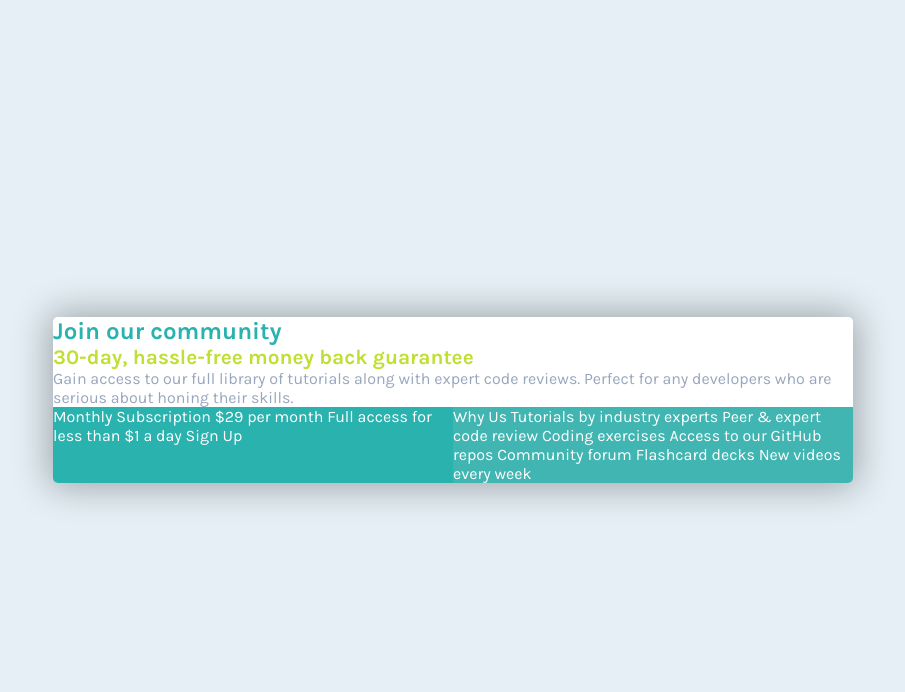
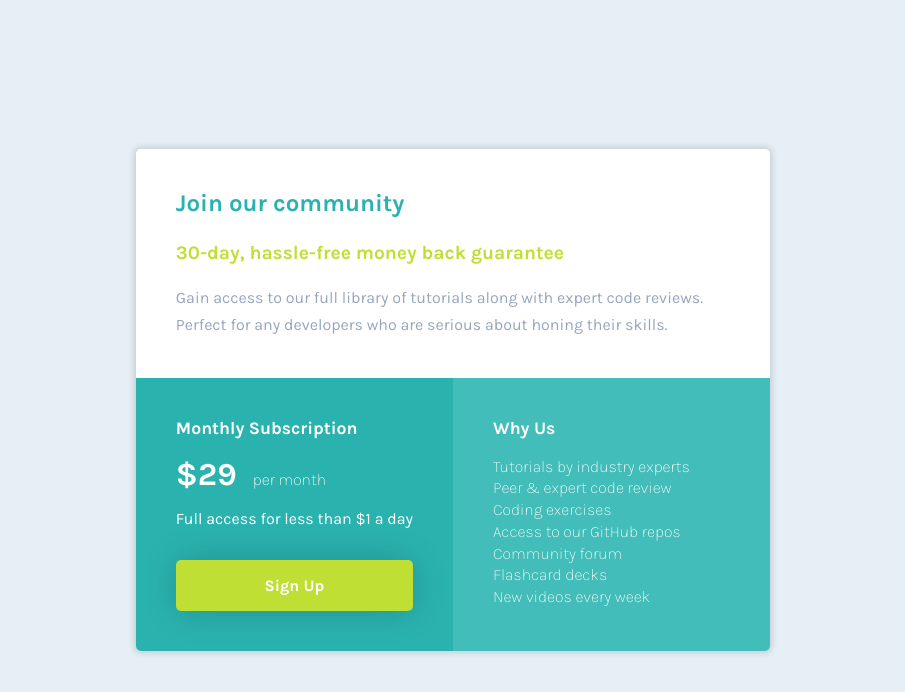
Before and after one commit to Nazaf64/single-price-grid-component, a plain HTML site: page index.html in a window 1280 px wide. Shown: the whole page, without its empty margins (187-1092 px from the left). Drawn offline with Linux system fonts and the light colour scheme.

Commit message:
first attempt at full design complete

```diff
--- a/index.html
+++ b/index.html
@@ -6,6 +6,7 @@
   <link rel="preconnect" href="https://fonts.googleapis.com">
   <link rel="preconnect" href="https://fonts.gstatic.com" crossorigin>
   <link href="https://fonts.googleapis.com/css2?family=Karla:wght@400;700&display=swap" rel="stylesheet">
+  <link href="https://fonts.googleapis.com/css2?family=Karla:wght@200&display=swap" rel="stylesheet">
 
   <link rel="stylesheet" href="style.css">
 
@@ -20,29 +21,34 @@
 
         <h2>30-day, hassle-free money back guarantee</h2>
 
-        <p>Gain access to our full library of tutorials along with expert code reviews. Perfect for any developers who are serious about honing their skills.</p>
+        <p>Gain access to our full library of tutorials along with expert code reviews.</p>
+        <p>Perfect for any developers who are serious about honing their skills.</p>
       </div>
 
       <div id="subscription">
-        Monthly Subscription
+        <h3>Monthly Subscription</h3>
 
-        &dollar;29 per month
+        <div id="subscription-fee">
+          <p><strong>&dollar;29</strong>per month</p>
+        </div>
 
-        Full access for less than &dollar;1 a day
+        <p>Full access for less than &dollar;1 a day</p>
 
-        Sign Up
+        <button>Sign Up</button>
       </div>
 
       <div id="why-us">
-        Why Us
+        <h3>Why Us</h3>
 
-        Tutorials by industry experts
-        Peer &amp; expert code review
-        Coding exercises
-        Access to our GitHub repos
-        Community forum
-        Flashcard decks
-        New videos every week
+        <ul>
+          <li>Tutorials by industry experts</li>
+          <li>Peer &amp; expert code review</li>
+          <li>Coding exercises</li>
+          <li>Access to our GitHub repos</li>
+          <li>Community forum</li>
+          <li>Flashcard decks</li>
+          <li>New videos every week</li>
+        </ul>
       </div>
     </div>
   </main>
--- a/style.css
+++ b/style.css
@@ -1,14 +1,12 @@
 :root{
     --cyan: hsl(179, 62%, 43%);
-    --light-cyan: hsl(178, 48%, 48%);
+    --light-cyan: hsl(178, 48%, 50%);
     --bright-yellow: hsl(71, 73%, 54%);
     --light-grey: hsl(204, 43%, 93%);
+    --lighter-grey: rgb(218, 218, 218);
     --grayish-blue: hsl(218, 22%, 67%);
-
     --border-radius: 5px;
 }
-
-
 
 *{
     margin: 0;
@@ -23,7 +21,6 @@ body{
     display: grid;
     justify-content: center;
     align-content: center;
-
     background-color: var(--light-grey);
 }
 
@@ -33,12 +30,15 @@ body{
 
     max-width: 50em;
 
-    box-shadow: 0px 0px 36px 4px rgba(0,0,0,0.31);
-    -webkit-box-shadow: 0px 0px 36px 4px rgba(0,0,0,0.31);
-    -moz-box-shadow: 0px 0px 36px 4px rgba(0,0,0,0.31);
+    box-shadow: 0px 0px 6px 2px rgba(0,0,0,0.14);
+    -webkit-box-shadow: 0px 0px 6px 2px rgba(0,0,0,0.14);
+    -moz-box-shadow: 0px 0px 6px 2px rgba(0,0,0,0.14);
 
     border-radius: var(--border-radius);
+}
 
+#main-description, #subscription, #why-us{
+    padding: 2.5em;
 }
 
 #main-description{
@@ -53,16 +53,21 @@ body{
 #main-description h1{
     font-size: 1.5em;
     color: var(--cyan);
+    margin-bottom: 1em;
 }
 
 #main-description h2{
-    font-size: 1.3em;
+    font-size: 1.2em;
     color: var(--bright-yellow);
+
+    margin-top: 1em;
+    margin-bottom: 1em;
 }
 
 #main-description p{
     font-size: 1em;
     color: var(--grayish-blue);
+    line-height: 1.7em;
 }
 
 #subscription{
@@ -73,7 +78,44 @@ body{
     grid-row: 2;
 
     border-bottom-left-radius: var(--border-radius);
+}
 
+h3{
+    font-size: 1.1em;
+    margin-bottom: 1em;
+}
+
+#subscription-fee{
+    font-weight: 200;
+    margin-top: 1em;
+    margin-bottom: 1em;
+}
+
+#subscription-fee strong{
+    color: white;
+    font-size: 2em;
+    font-weight: bold;
+    margin-right: 0.5em;
+}
+
+#subscription button{
+    color: white;
+    font-weight: bold;
+    padding: 0 auto;
+    padding-top: 1em;
+    padding-bottom: 1em;
+    width: 100%;
+    background-color: var(--bright-yellow);
+    border: none;
+    border-radius: var(--border-radius);
+
+    margin-top: 2em;
+
+    box-shadow: 0px 0px 36px -3px rgba(0,0,0,0.22);
+    -webkit-box-shadow: 0px 0px 36px -3px rgba(0,0,0,0.22);
+    -moz-box-shadow: 0px 0px 36px -3px rgba(0,0,0,0.22);
+
+    cursor: pointer;
 }
 
 #why-us{
@@ -84,13 +126,38 @@ body{
     grid-row: 2;
 
     border-bottom-right-radius: var(--border-radius);
-
 }
 
+#why-us ul{
+    list-style: none;
+    font-weight: 200;
+    font-size: 0.8em;
+    line-height: 1.7em;
+}
 
+@media screen and (max-width: 650px){
+    #card-wrapper{
+        grid-template-columns: 1fr;
+        width: 85%;
+        margin: 0 auto;
+    }
 
+    #main-description{
+        grid-column: 1/2;
+        grid-row: 1;
+    }
 
+    #subscription{
+        grid-column: 1/2;
+        grid-row: 2;
 
-/* @media screen and (max-width: 1000px){
+        border-radius: 0;
+    }
 
-} */
+    #why-us{
+        grid-column: 1/2;
+        grid-row: 3;
+
+        border-bottom-left-radius: var(--border-radius);
+    }
+}
```
